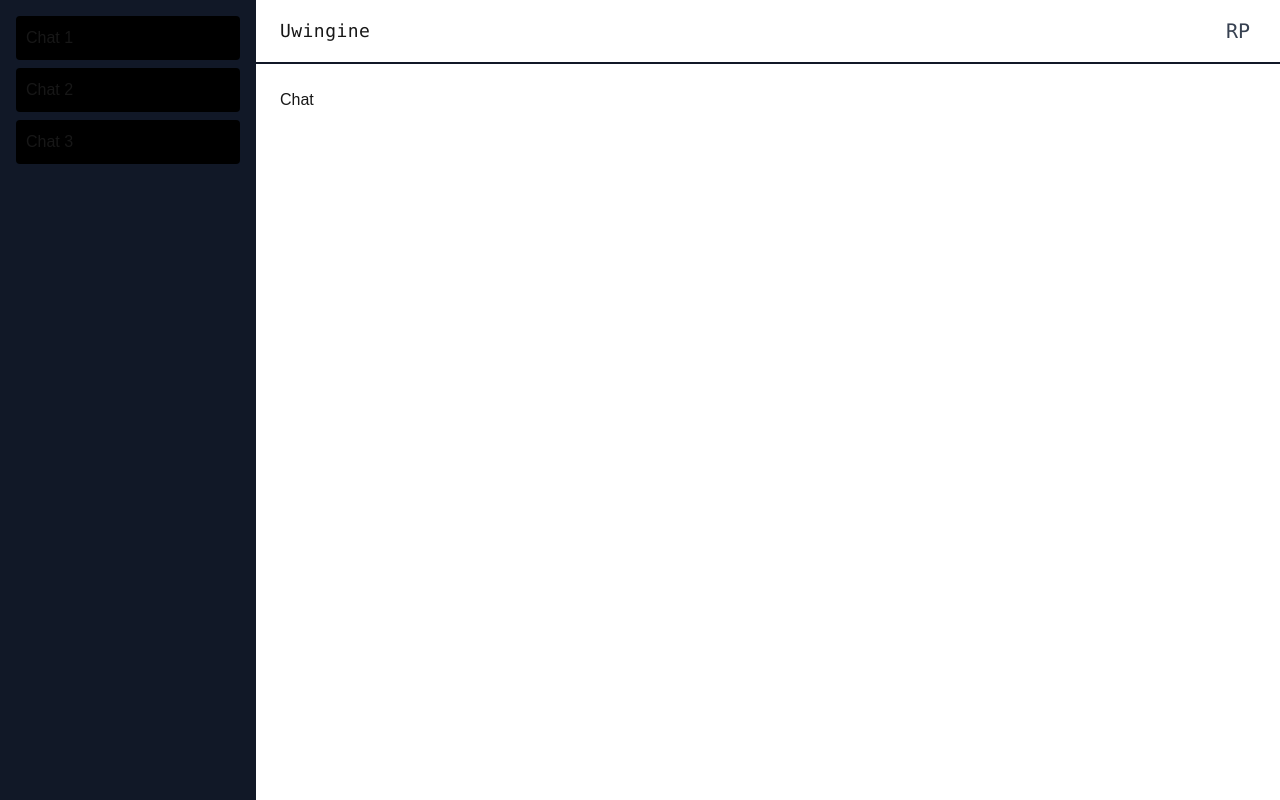
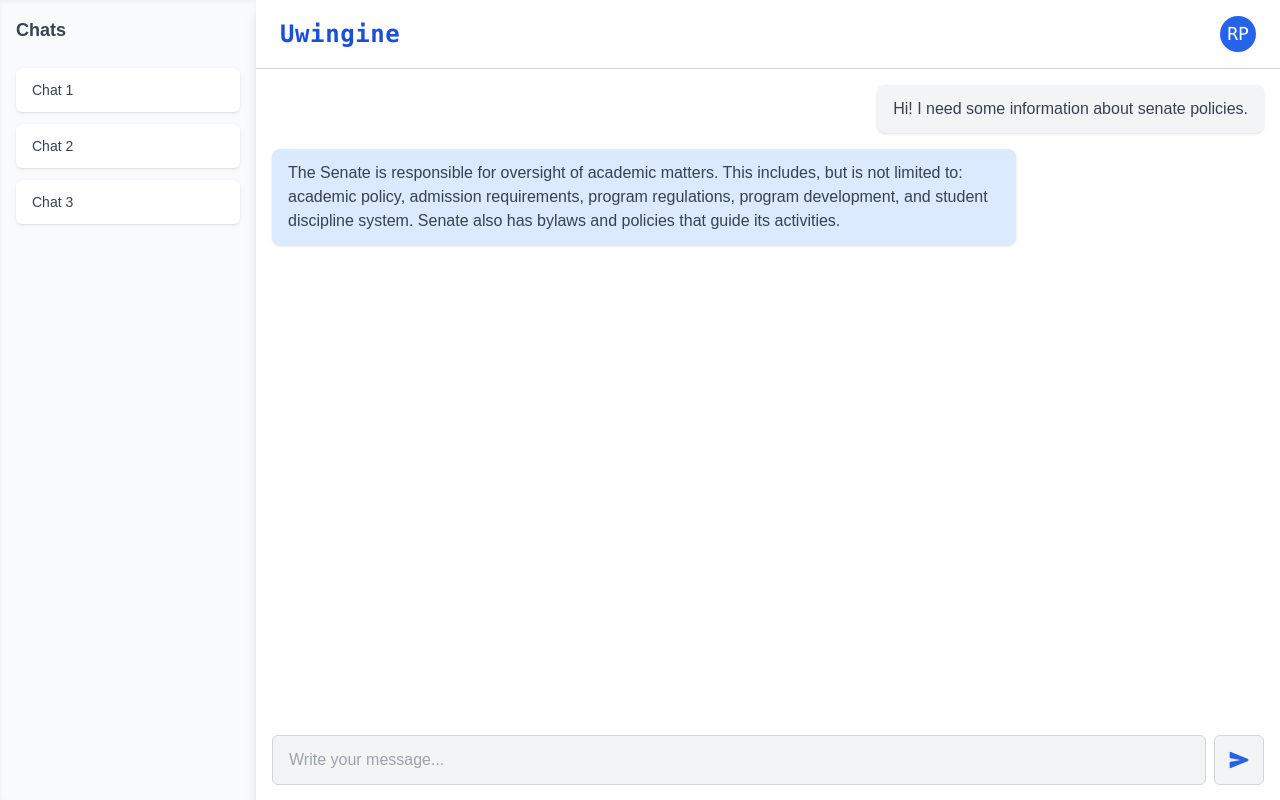
Before and after one commit to Rudra1402/UWin-gine, a Next.js app in the folder client/: page /chat in a window 1280 px wide. Built offline with nearby package versions, Linux system fonts and the light colour scheme.

Commit message:
Chat UI added

```diff
--- a/client/package.json
+++ b/client/package.json
@@ -12,7 +12,8 @@
     "axios": "^1.7.7",
     "next": "15.0.2",
     "react": "19.0.0-rc-02c0e824-20241028",
-    "react-dom": "19.0.0-rc-02c0e824-20241028"
+    "react-dom": "19.0.0-rc-02c0e824-20241028",
+    "react-icons": "^5.3.0"
   },
   "devDependencies": {
     "@types/node": "^20",
--- a/client/src/app/chat/page.tsx
+++ b/client/src/app/chat/page.tsx
@@ -1,12 +1,34 @@
 import ChatLayout from '@/components/layouts/ChatLayout'
 import React from 'react'
+import { IoSend } from 'react-icons/io5';
 
 function page() {
     return (
         <ChatLayout>
-            <div className='p-6'>Chat</div>
+            <div className='flex flex-col gap-4 h-[calc(100%-48px)]'>
+                <div className='max-w-[75%] text-gray-700 px-4 py-3 bg-gray-100 rounded-lg shadow self-end'>
+                    <p>Hi! I need some information about senate policies.</p>
+                </div>
+                <div className='max-w-[75%] text-gray-700 px-4 py-3 bg-blue-100 rounded-lg shadow self-start'>
+                    <p className='m-0'>The Senate is responsible for oversight of academic matters. This includes, but is not limited to: academic policy, admission requirements, program regulations, program development, and student discipline system. Senate also has bylaws and policies that guide its activities.</p>
+                </div>
+            </div>
+            <div
+                className='flex items-center gap-2 h-12 w-full'
+            >
+                <input
+                    id='chat-message'
+                    name='chat-message'
+                    type="text"
+                    className='rounded-md px-4 py-3 border border-gray-300 flex-1 text-gray-700 bg-gray-100'
+                    placeholder='Write your message...'
+                />
+                <button className='border rounded-md p-[14px] bg-gray-100 border-gray-300'>
+                    <IoSend className='text-blue-600 text-xl' />
+                </button>
+            </div>
         </ChatLayout>
     )
 }
 
-export default page
+export default page;
--- a/client/src/components/chatlist/ChatList.tsx
+++ b/client/src/components/chatlist/ChatList.tsx
@@ -4,15 +4,18 @@ function ChatList() {
     const chats = ['Chat 1', 'Chat 2', 'Chat 3'];
 
     return (
-        <div className='w-1/5 bg-gray-900 p-4 flex flex-col gap-2'>
+        <div className='w-1/5 bg-gray-50 p-4 flex flex-col gap-3 shadow-inner'>
+            <h2 className='text-lg font-semibold text-gray-700 mb-3'>Chats</h2>
             {chats.map((chat, index) => (
                 <div
-                key={index}
-                className='bg-black p-2.5 rounded'
-                >{chat}</div>
+                    key={index}
+                    className='flex items-center px-4 py-3 rounded-md bg-white hover:bg-blue-100 transition-all cursor-pointer shadow'
+                >
+                    <div className='text-sm font-medium text-gray-700'>{chat}</div>
+                </div>
             ))}
         </div>
     )
 }
 
-export default ChatList
+export default ChatList;
--- a/client/src/components/layouts/ChatLayout.tsx
+++ b/client/src/components/layouts/ChatLayout.tsx
@@ -8,14 +8,16 @@ interface ChatLayoutProps {
 
 function ChatLayout({ children }: ChatLayoutProps) {
     return (
-        <div className='w-screen h-screen gap-0 flex'>
+        <div className='flex h-screen bg-gray-100'>
             <ChatList />
-            <div className='w-4/5 flex flex-col gap-0'>
+            <div className='flex-1 h-full flex flex-col bg-white shadow-lg overflow-hidden'>
                 <Navbar />
-                {children}
+                <div className='flex-1 p-4 overflow-y-auto'>
+                    {children}
+                </div>
             </div>
         </div>
     )
 }
 
-export default ChatLayout
+export default ChatLayout;
--- a/client/src/components/navbar/Navbar.tsx
+++ b/client/src/components/navbar/Navbar.tsx
@@ -2,11 +2,13 @@ import React from 'react'
 
 function Navbar() {
   return (
-    <div className='flex items-center justify-between gap-4 min-h-16 max-h-16 w-full px-6 border-b-2 border-b-gray-900'>
-        <div className='font-mono tracking-wide text-lg'>Uwingine</div>
-        <div className='h-9 w-9 rounded-full bg-white text-gray-700 flex items-center justify-center cursor-pointer font-mono text-xl'>RP</div>
+    <div className='flex items-center justify-between px-6 py-4 border-b border-b-gray-300'>
+        <div className='font-mono text-2xl font-semibold text-blue-700 tracking-wide'>Uwingine</div>
+        <div className='h-9 w-9 rounded-full bg-blue-600 text-white flex items-center justify-center cursor-pointer font-mono text-lg'>
+            RP
+        </div>
     </div>
   )
 }
 
-export default Navbar
+export default Navbar;
```
Also changed, not shown: 1 other file (tests, documents, lock files or other folders).
